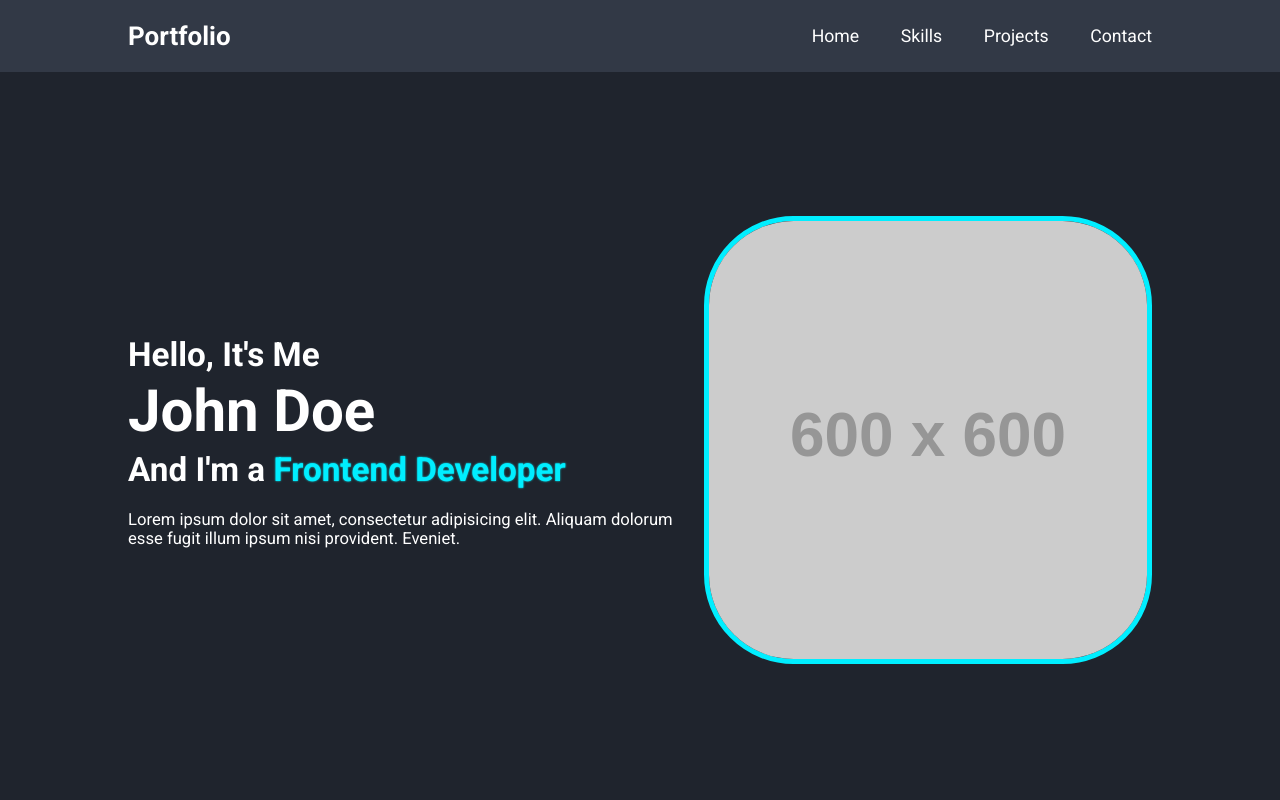
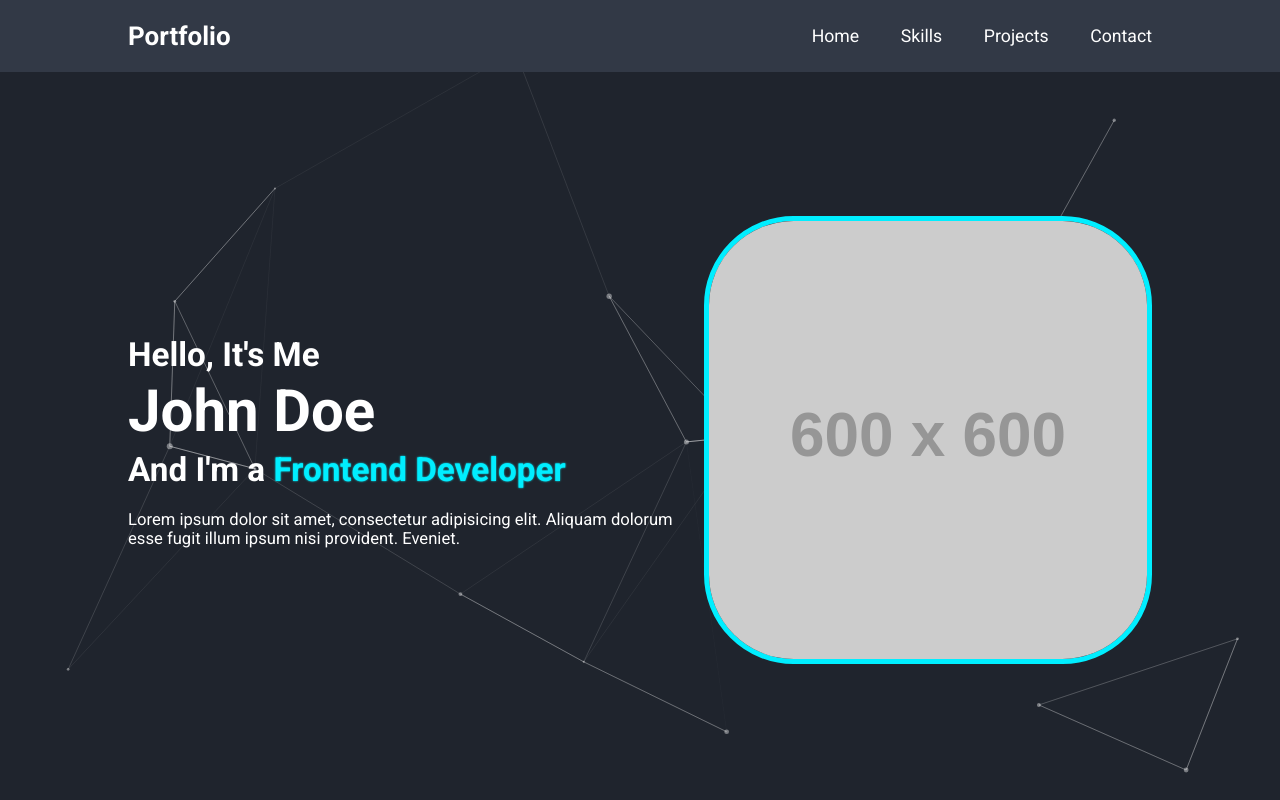
Before and after one commit to vladnen97/portfolio, a React (Create React App) app: page / in a window 1280 px wide. Shown: the top 800 px of the page. Built offline with nearby package versions, Linux system fonts and the light colour scheme.

Commit message:
use particle comp

```diff
--- a/src/App.tsx
+++ b/src/App.tsx
@@ -6,10 +6,12 @@ import {Projects} from './components/Projects/Projects';
 import {Contact} from './components/Contact/Contact';
 import {Footer} from './components/Footer/Footer';
 import {Hire} from './components/Hire/Hire';
+import {Particle} from './components/Particle';
 
 function App() {
     return (
         <>
+            <Particle/>
             <Header/>
             <main>
                 <Home />
```
